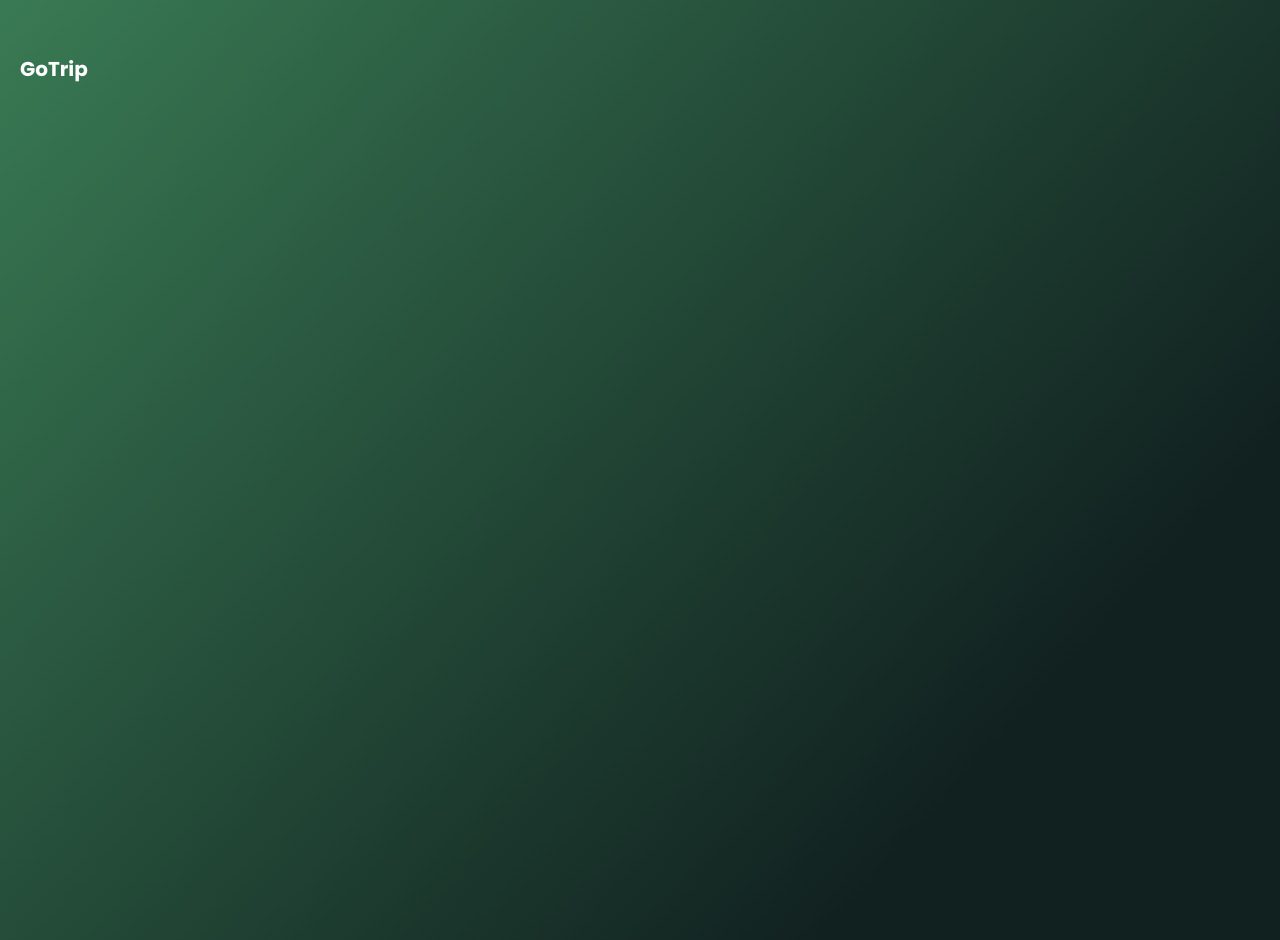
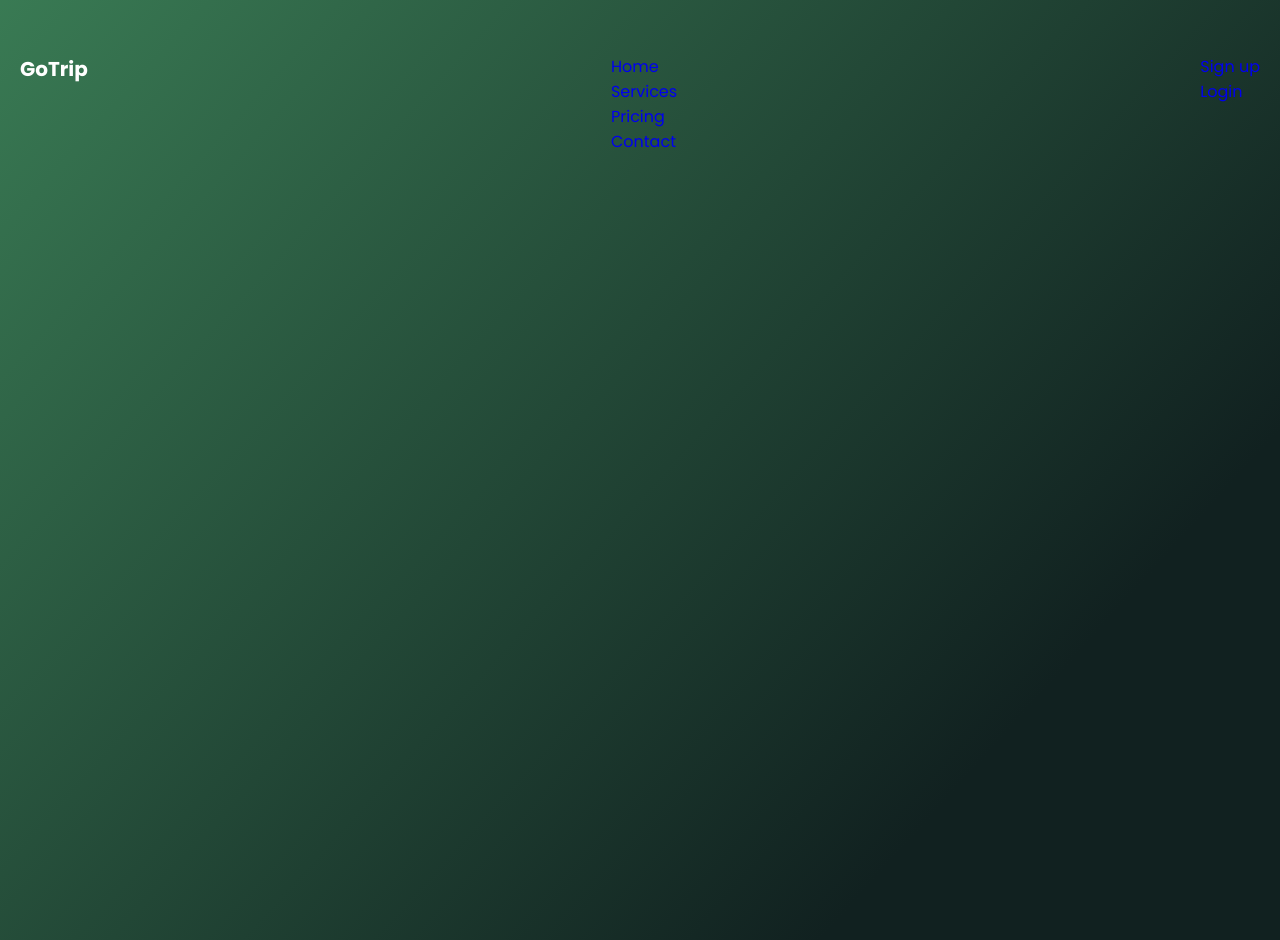
Before and after one commit to lostcutebear/travel-project, a plain HTML site: page index.html in a window 1280 px wide. Drawn offline with Linux system fonts and the light colour scheme.

Commit message:
Navbar has been done, apart from section with sign up and login(it has some bugs with positioning)

```diff
--- a/index.html
+++ b/index.html
@@ -19,12 +19,16 @@
                     <div class="nav__logo">
                         <h2 class="logo"><a href="#!">GoTrip</a></h2>
                     </div>
-                    <div class="nav__list">
-
-                    </div>
-                    <div class="nav__login">
-
-                    </div>
+                    <ul class="nav__list">
+                        <li><a href="#!" class="active">Home</a></li>
+                        <li><a href="#!">Services</a></li>
+                        <li><a href="#!">Pricing</a></li>
+                        <li><a href="#!">Contact</a></li>
+                    </ul>
+                    <ul class="nav__login">
+                        <li><a href="#!">Sign up</a></li>
+                        <li><a href="#!" class="btn">Login</a></li>
+                    </ul>
                 </nav>
                 <div class="header__content">
 
```
